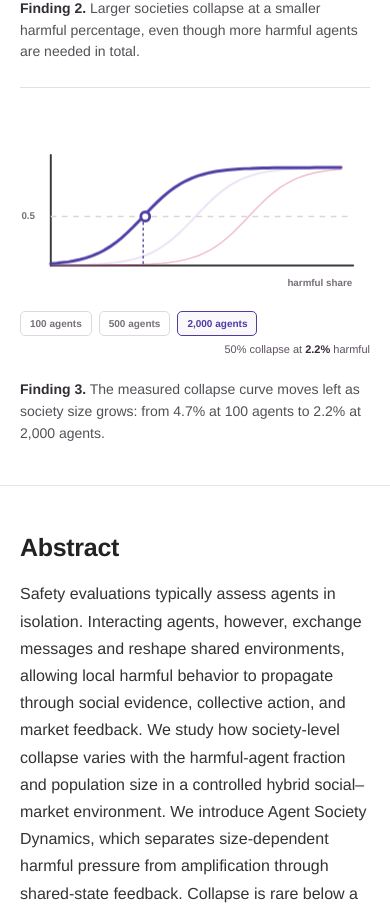
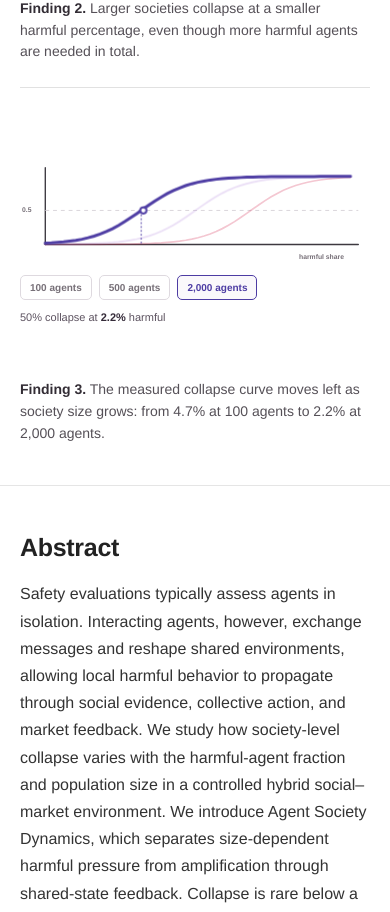
Before and after one commit to SAIL-Research-Lab/WolfSociety, a React (Vite) app in the folder website/: page / in a window 390 px wide. Shown: the part 1759-2671 px from the top of the page. Built offline with nearby package versions, Linux system fonts and the light colour scheme.

Commit message:
Expand responsive collapse animation

```diff
--- a/website/src/App.css
+++ b/website/src/App.css
@@ -271,9 +271,9 @@
 .size-summary { display: flex; justify-content: center; gap: 24px; padding: 10px 20px; color: #6d6670; background: #f5f1f6; font-size: 11px; }
 .size-summary strong { color: #724c7c; }
 
-.motion-card--curves { width: min(100%, 820px); }
-.curve-scene { display: grid; width: min(100%, 760px); min-height: 255px; margin: 0 auto; align-content: center; }
-.curve-scene svg { display: block; width: 100%; height: 185px; overflow: visible; }
+.motion-card--curves { width: min(100%, 900px); }
+.curve-scene { display: grid; width: min(100%, 860px); min-height: 255px; margin: 0 auto; align-content: center; }
+.curve-scene svg { display: block; width: 100%; height: auto; overflow: visible; }
 .curve-axis { stroke: #3d3940; stroke-width: 1.4; stroke-linecap: round; }
 .curve-midline { stroke: #d9d5da; stroke-width: 1; stroke-dasharray: 4 4; }
 .curve-axis-label { fill: #777078; font-size: 7px; font-weight: 600; }
@@ -290,10 +290,10 @@
 .collapse-curve:nth-of-type(2) { animation-delay: .18s; }
 .collapse-curve:nth-of-type(3) { animation-delay: .36s; }
 .collapse-curve--active { stroke-width: 3; opacity: 1; }
-@keyframes curve-draw { from { stroke-dasharray: 320; stroke-dashoffset: 320; } to { stroke-dasharray: 320; stroke-dashoffset: 0; } }
+@keyframes curve-draw { from { stroke-dasharray: 600; stroke-dashoffset: 600; } to { stroke-dasharray: 600; stroke-dashoffset: 0; } }
 .curve-threshold { stroke: var(--curve-color); stroke-width: 1; stroke-dasharray: 2 2; transition: all .4s ease; }
 .curve-marker { fill: #fff; stroke: var(--curve-color); stroke-width: 2; transition: all .4s ease; }
-.curve-controls { display: flex; flex-wrap: wrap; align-items: center; gap: 7px; margin-top: 2px; }
+.curve-controls { display: flex; flex-wrap: wrap; align-items: center; justify-content: flex-start; gap: 7px; margin-top: 10px; }
 .curve-controls button {
   padding: 6px 9px;
   color: #777078;
@@ -307,7 +307,7 @@
 }
 .curve-controls button:hover,
 .curve-controls button.is-active { color: var(--curve-color); background: #faf8fb; border-color: var(--curve-color); }
-.curve-controls output { margin-left: auto; color: #5d5360; font-size: 11px; white-space: nowrap; }
+.curve-controls output { flex: 0 1 auto; margin-left: 9px; color: #5d5360; font-size: 11px; white-space: nowrap; }
 .curve-controls output strong { color: #342a38; }
 
 .theory-figure {
@@ -444,7 +444,7 @@
 @media (max-width: 820px) {
   .academic-hero { padding-top: 46px; }
   .motion-card { padding: 28px 0; }
-  .curve-controls output { width: 100%; margin-left: 0; text-align: right; }
+  .curve-controls output { flex-basis: 100%; width: 100%; margin: 4px 0 0; text-align: left; }
   .theory-flow { grid-template-columns: 1fr; gap: 7px; }
   .theory-arrow { transform: rotate(90deg); }
 }
--- a/website/src/components/AnimatedTeasers.tsx
+++ b/website/src/components/AnimatedTeasers.tsx
@@ -125,7 +125,7 @@ function curvePath(alphaC: number) {
   return Array.from({ length: 51 }, (_, index) => {
     const alpha = index * 0.0014
     const probability = 1 / (1 + Math.exp(-(alpha - alphaC) / 0.0055))
-    const x = 22 + (alpha / 0.07) * 210
+    const x = 26 + (alpha / 0.07) * 314
     const y = 91 - probability * 70
     return `${index === 0 ? 'M' : 'L'}${x.toFixed(1)},${y.toFixed(1)}`
   }).join(' ')
@@ -143,17 +143,17 @@ function CollapseCurveScene() {
   }, [])
 
   const activeAlpha = criticalFraction(activeSize)
-  const activeX = 22 + (activeAlpha / 0.07) * 210
+  const activeX = 26 + (activeAlpha / 0.07) * 314
 
   return (
     <article className="motion-card motion-card--curves">
       <div className="finding-demo curve-scene">
-        <svg viewBox="0 0 250 112" role="img" aria-label="Interactive collapse curves shifting toward a lower harmful fraction as society size increases">
-          <line className="curve-axis" x1="22" y1="12" x2="22" y2="91" />
-          <line className="curve-axis" x1="22" y1="91" x2="238" y2="91" />
-          <line className="curve-midline" x1="22" y1="56" x2="238" y2="56" />
-          <text className="curve-axis-label" x="1" y="58">0.5</text>
-          <text className="curve-axis-label" x="191" y="106">harmful share</text>
+        <svg viewBox="0 0 360 112" role="img" aria-label="Interactive collapse curves shifting toward a lower harmful fraction as society size increases">
+          <line className="curve-axis" x1="26" y1="12" x2="26" y2="91" />
+          <line className="curve-axis" x1="26" y1="91" x2="348" y2="91" />
+          <line className="curve-midline" x1="26" y1="56" x2="348" y2="56" />
+          <text className="curve-axis-label" x="2" y="58">0.5</text>
+          <text className="curve-axis-label" x="287" y="106">harmful share</text>
           {curveSizes.map((n) => (
             <path
               key={n}
```
